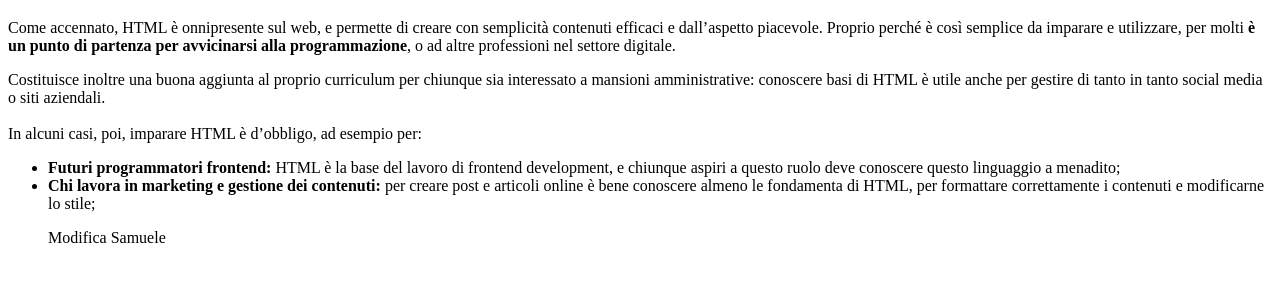
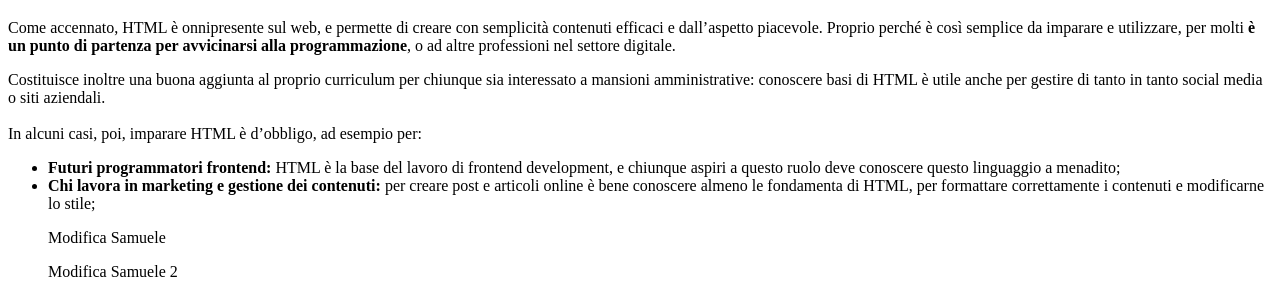
Before and after one commit to Hackademy-Part-Time-19/Augusti-PrimoLavoroGit, a plain HTML site: page primaprovagit.html in a window 1280 px wide. Shown: the part 631-928 px from the top of the page. Before the commit the page ends 894 px from the top, so only its background shows below. Drawn offline with Linux system fonts and the light colour scheme.

Commit message:
Modifica 2 samuele

```diff
--- a/primaprovagit.html
+++ b/primaprovagit.html
@@ -142,5 +142,9 @@
     <p>
         Modifica Samuele
     </p>
+    <p>
+        Modifica Samuele 2
+
+    </p>
 
 </html>
```
